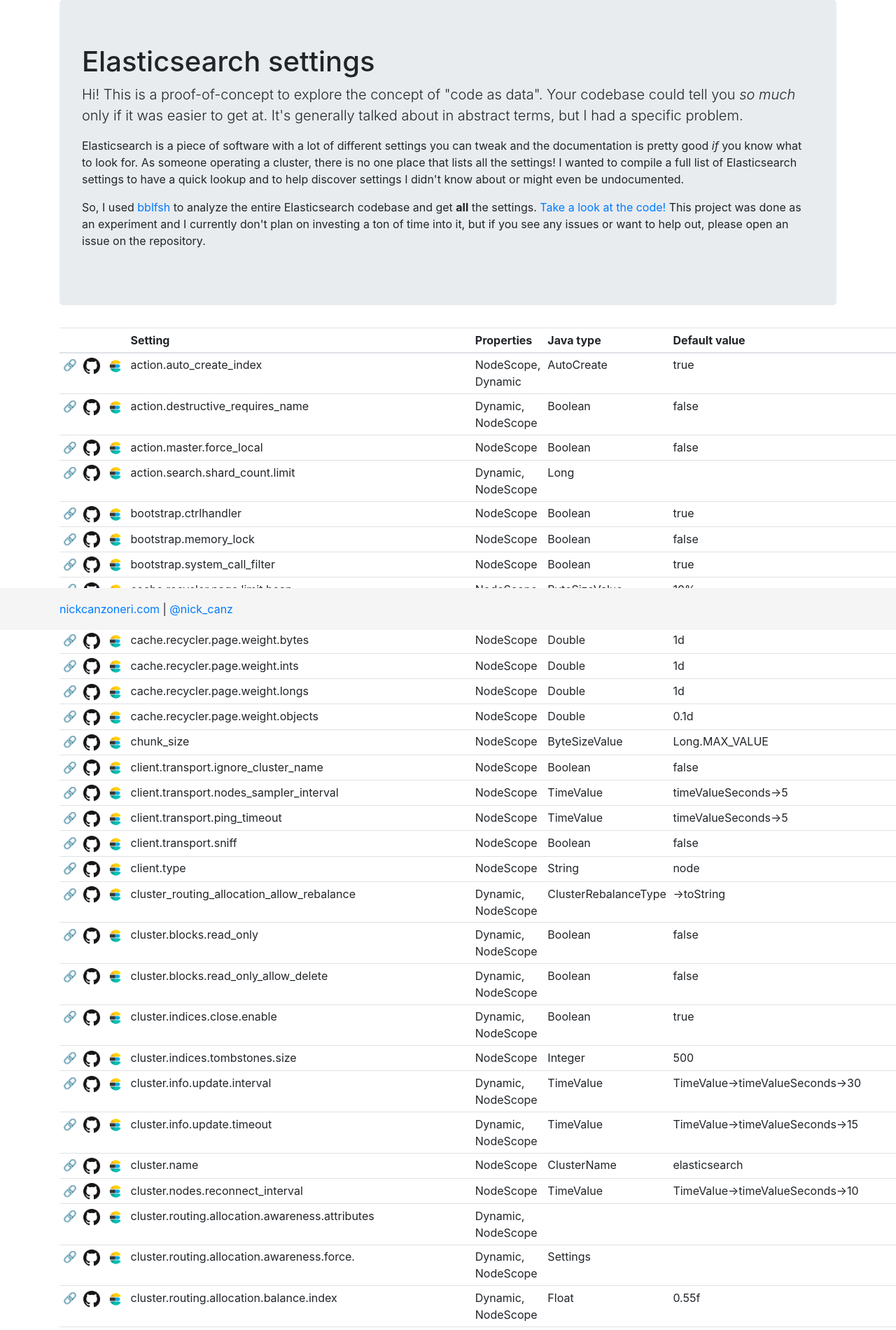
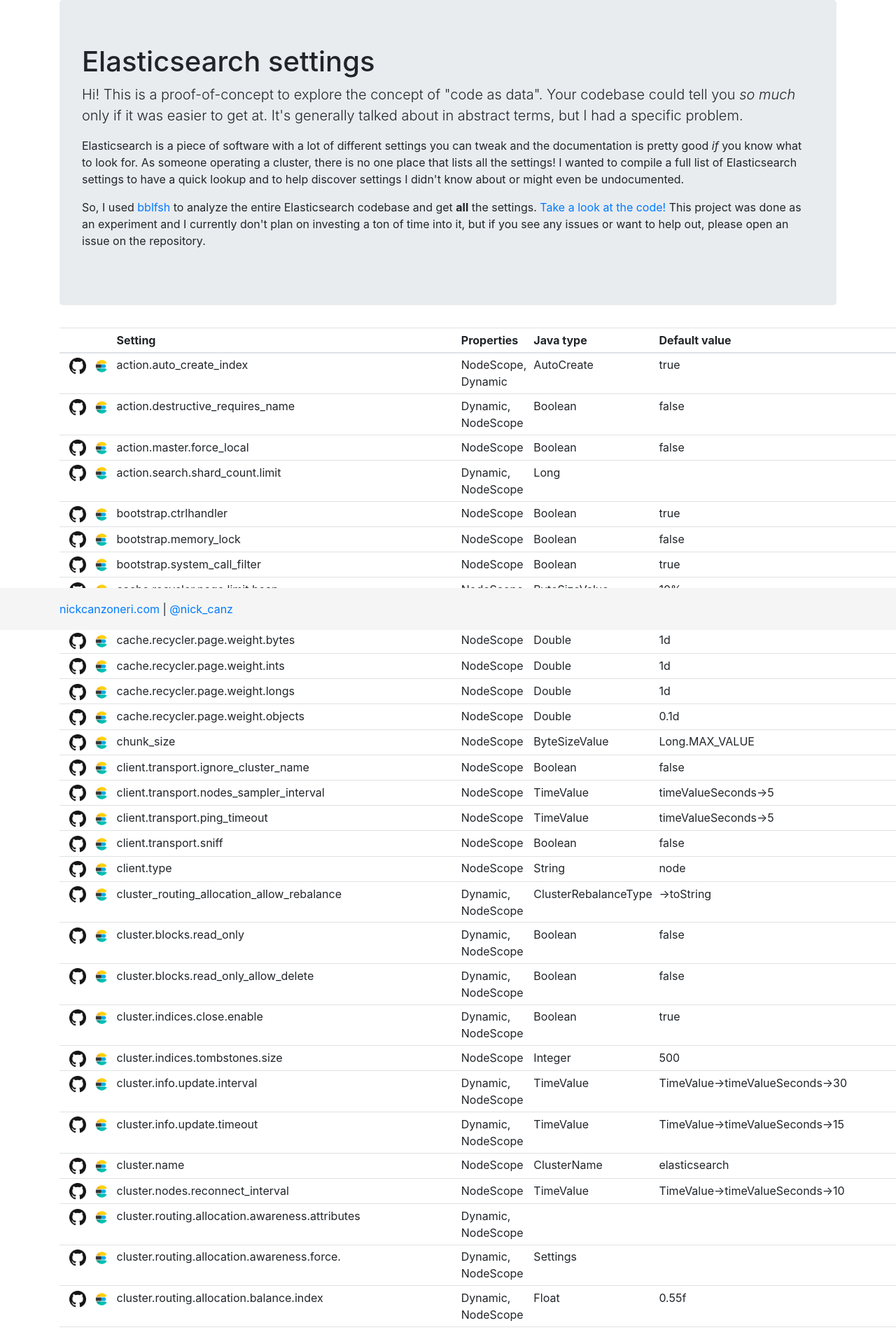
Before and after one commit to nickcanz/nickcanz.github.com, a Jekyll site: the page elasticsearch-settings/index.html, which Jekyll copies as it is, in a window 1280 px wide. Shown: the top 1900 px of the page at 70% size. Built offline with Jekyll 4.4.1, drawn with Linux system fonts in a browser that asks for light colours; some of the changed text lies outside the part shown.

Commit message:
Display permalink only on hover

```diff
--- a/elasticsearch-settings/es-settings.js
+++ b/elasticsearch-settings/es-settings.js
@@ -8,7 +8,7 @@
   self.generateTableRow = function (setting) {
     var name = setting.name || setting.raw_name;
     var cells = `
-      <td><a href="#${name}" title="Permalink">🔗</a></td>
+      <td><a class="permalink" href="#${name}" title="Permalink">🔗</a></td>
       <td><a title="See the code" target="_blank" href="https://github.com/elastic/elasticsearch/blob/v6.2.4/${setting.code_file}#L${setting.code_line}"><img style="height:24px;" src="/images/github-icon.png" alt="GitHub icon" /></a></td>
       <td><a title="See the documentation" target="_blank" href="https://www.elastic.co/search?q=${name}&section=Learn%2FDocs%2FElasticsearch%2FReference%2F6.2&tags=Elasticsearch"><img style="height:24px" src="/images/elasticsearch-icon.png" alt="Elasticsearch icon" /></a></td>
       <td class="setting-name">${name}</td>
--- a/elasticsearch-settings/index.html
+++ b/elasticsearch-settings/index.html
@@ -5,6 +5,15 @@
     <link rel="stylesheet" href="https://stackpath.bootstrapcdn.com/bootstrap/4.1.1/css/bootstrap.min.css" integrity="sha384-WskhaSGFgHYWDcbwN70/dfYBj47jz9qbsMId/iRN3ewGhXQFZCSftd1LZCfmhktB" crossorigin="anonymous">
 
     <style type="text/css">
+
+      table tr a.permalink {
+        display: none;
+      }
+
+      table tr:hover a.permalink {
+        display: visible;
+      }
+
       .setting-name {
         text-transform: lowercase;
       }
@@ -41,7 +50,7 @@
       </div>
 
       <section id="settings-list">
-      <table class="table table-sm" id="settings-table">
+      <table class="table table-sm table-hover" id="settings-table">
         <thead>
           <tr>
             <th></th>
```
